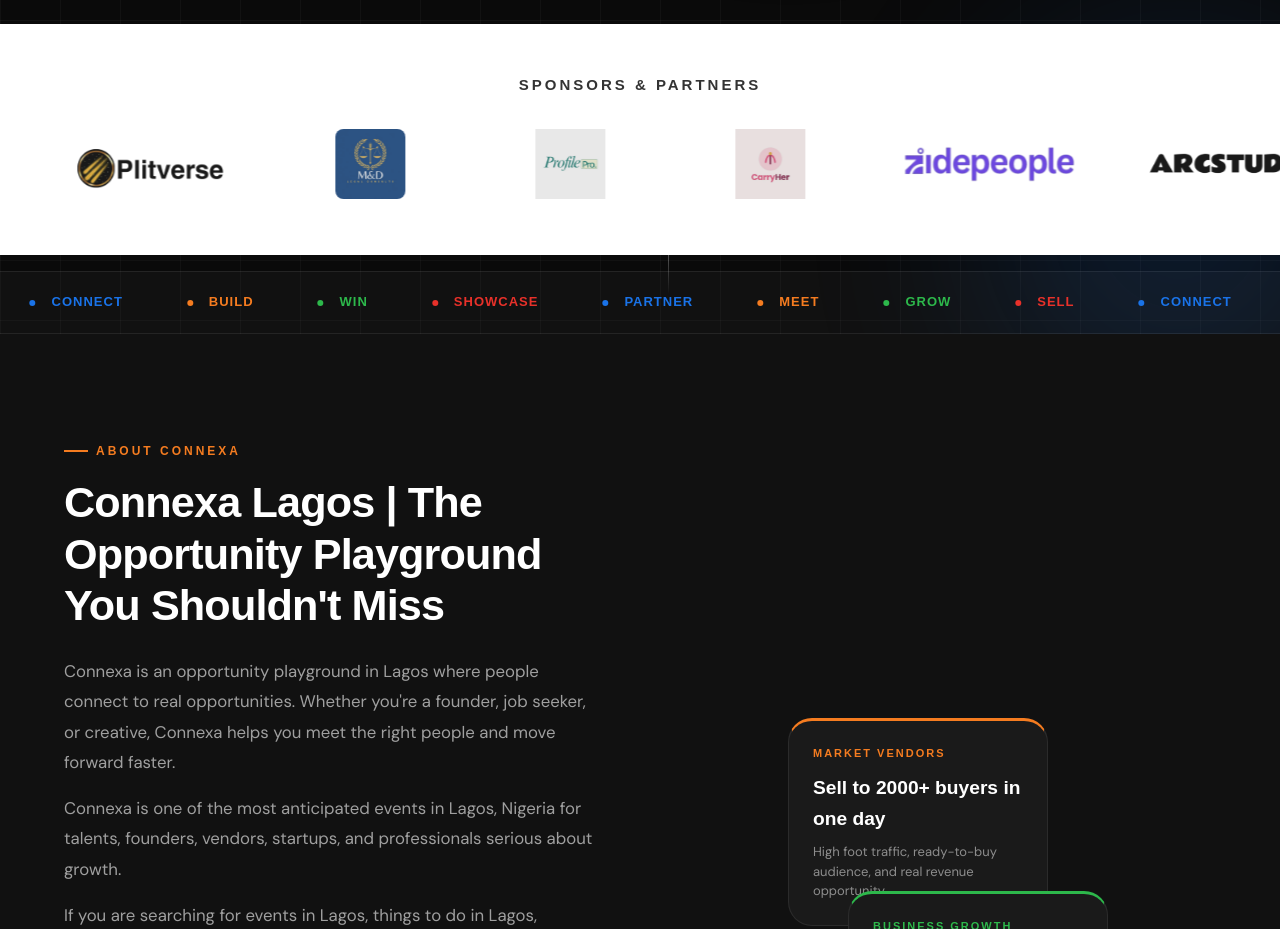
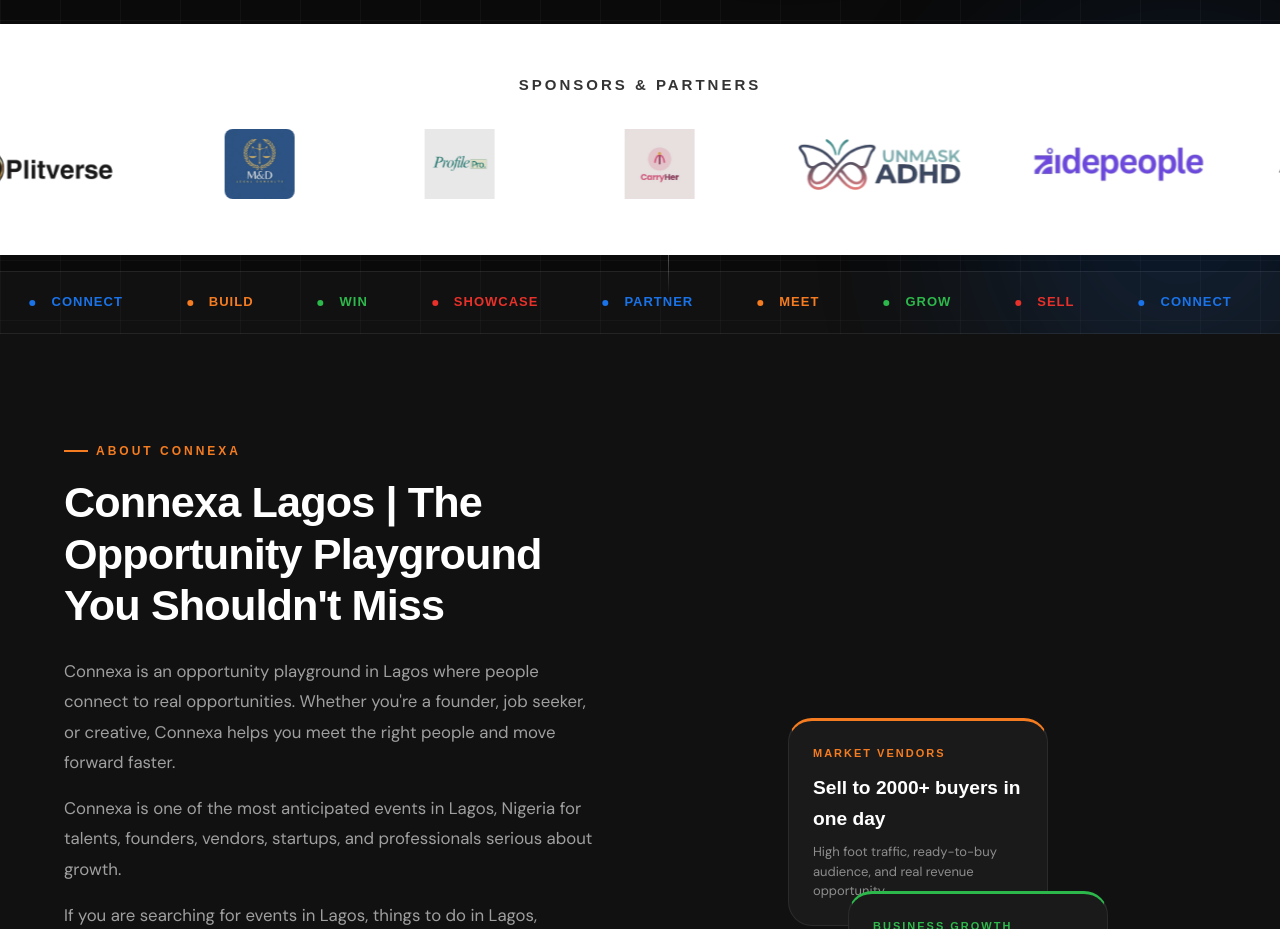
Before and after one commit to Zidepeoplenewaccount/connexa, a React (Vite) app: page / in a window 1280 px wide. Shown: the part 1240-2169 px from the top of the page. Built offline with nearby package versions, Linux system fonts and the light colour scheme; no server answers.

Commit message:
Unmask ADHD logo added

```diff
--- a/src/components/Hero.jsx
+++ b/src/components/Hero.jsx
@@ -8,6 +8,7 @@ import plitverse from '../assets/IMG_0405.webp';
 import mdLegalLogo from '../assets/md_legal_consults.webp';
 import profileProLogo from '../assets/profilepro_logo.webp';
 import carryHerLogo from '../assets/carryher_logo.webp';
+import UnmaskADHDLogo from '../assets/png-logo.webp'
 
 const marqueeItems = [
   { text: 'Meet', color: 'var(--orange)' },
@@ -29,6 +30,7 @@ const sponsors = [
   { name: '', logo: mdLegalLogo },
   { name: '', logo: profileProLogo },
   { name: '', logo: carryHerLogo },
+  { name: '', logo: UnmaskADHDLogo },
   { name: '', logo: zideLogo },
   { name: '', logo: ArcLogo },
   { name: '', logo: RightEvents },
@@ -36,6 +38,7 @@ const sponsors = [
   { name: '', logo: mdLegalLogo },
   { name: '', logo: profileProLogo },
   { name: '', logo: carryHerLogo },
+  { name: '', logo: UnmaskADHDLogo },
 ];
 
 export default function Hero() {
--- a/src/components/VoicesOfOpportunity.jsx
+++ b/src/components/VoicesOfOpportunity.jsx
@@ -113,7 +113,7 @@ const quotes = [
   },
   {
     text: "If I can connect thousands of Nigerians to opportunities, you can create one for yourself too. Don’t let where you are stop you from becoming who you can be.",
-    name: 'Esther Oyeleye',
+    name: 'Eniola Oyeleye',
   },
 ];
 
```
Also changed, not shown: src/assets/png-logo.webp (added).
